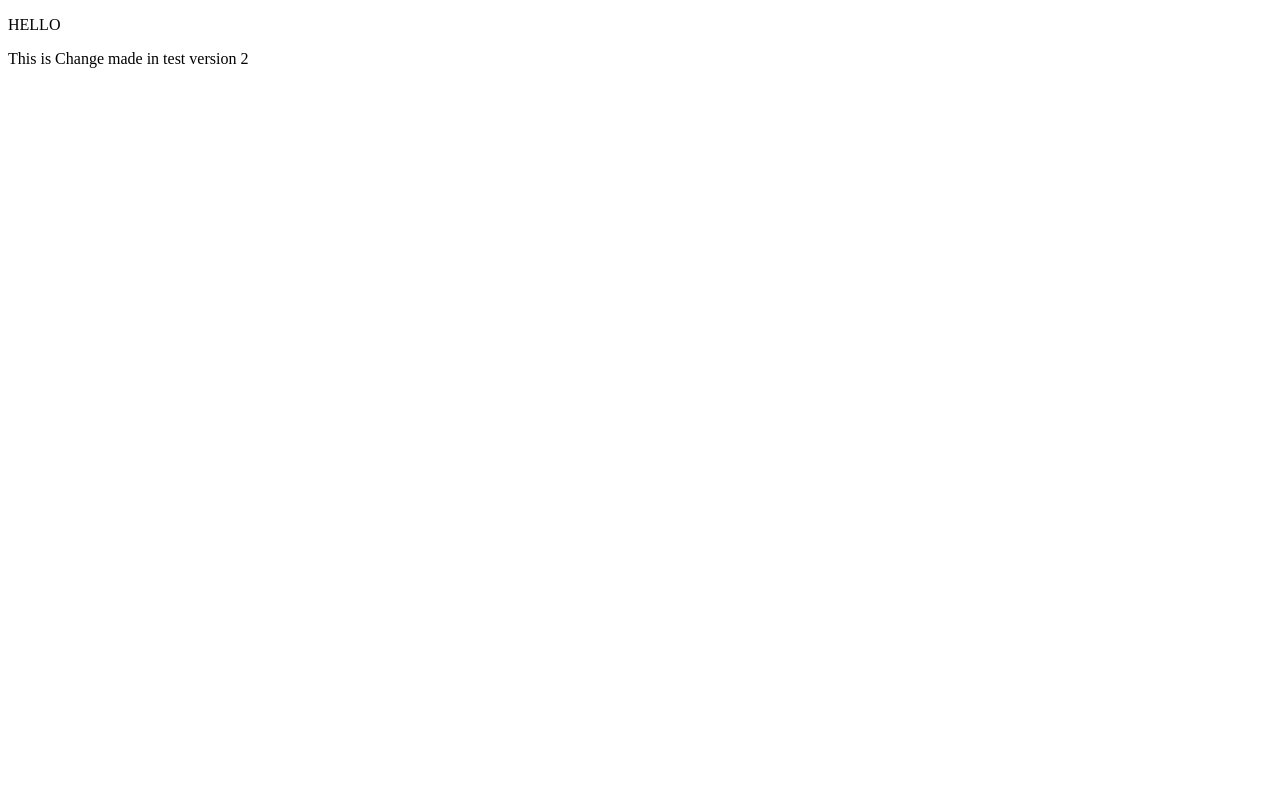
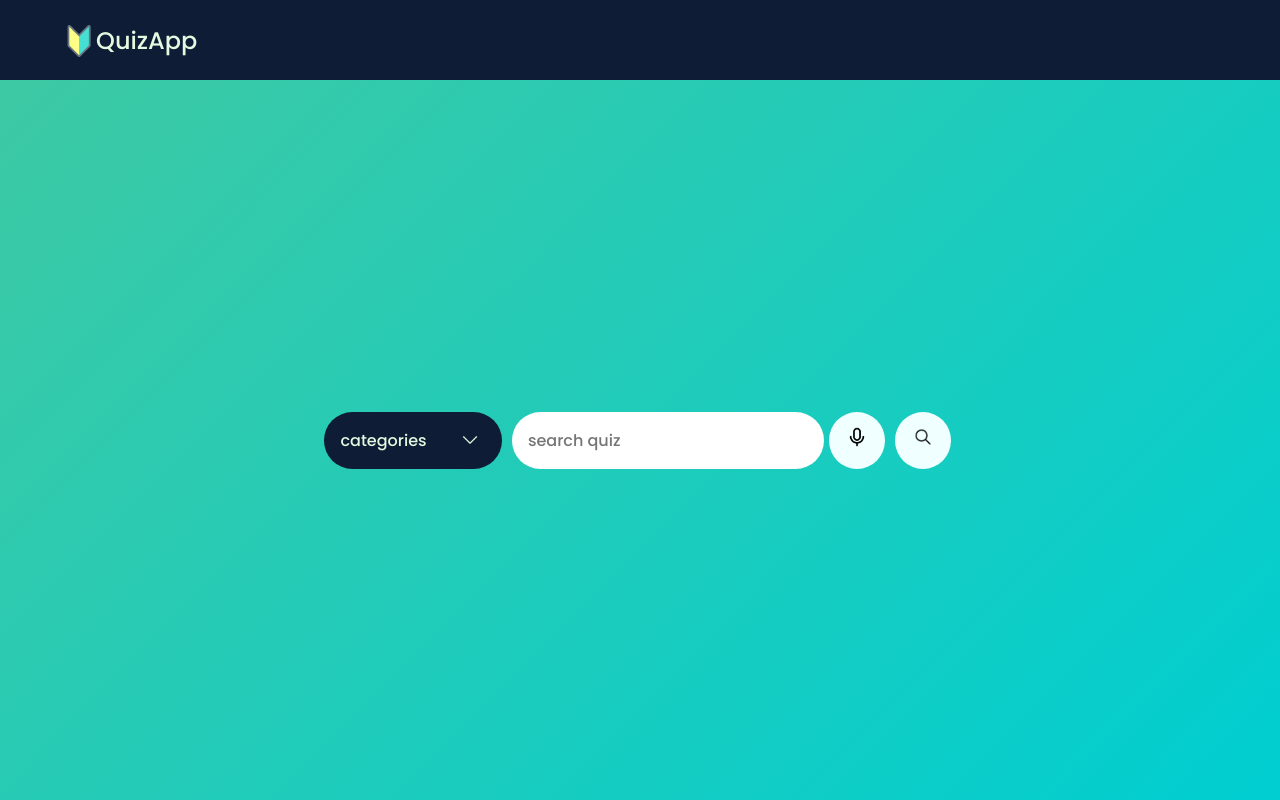
Before and after one commit to Monki12/P2-QuizApp, a plain HTML site: page index.html in a window 1280 px wide. Drawn offline with Linux system fonts and the light colour scheme.

Commit message:
landing page base

```diff
--- a/index.html
+++ b/index.html
@@ -3,10 +3,65 @@
 <head>
     <meta charset="UTF-8">
     <meta name="viewport" content="width=device-width, initial-scale=1.0">
-    <title>Document</title>
+    <link rel="stylesheet" href="style.css">
+    <script defer src="script.js"></script>
+
+    <!--google font-->
+    <link rel="preconnect" href="https://fonts.googleapis.com">
+    <link rel="preconnect" href="https://fonts.gstatic.com" crossorigin="">
+    <link href="https://fonts.googleapis.com/css2?family=Poppins:ital,wght@0,100;0,200;0,300;0,400;0,500;0,600;0,700;0,800;0,900;1,100;1,200;1,300;1,400;1,500;1,600;1,700;1,800;1,900&amp;display=swap" rel="stylesheet">
+
+    <!--fav-icon-->
+    <link rel="apple-touch-icon" sizes="180x180" href="favicon_io/apple-touch-icon.png">
+    <link rel="icon" type="image/png" sizes="32x32" href="favicon_io/favicon-32x32.png">
+    <link rel="icon" type="image/png" sizes="16x16" href="favicon_io/favicon-16x16.png">
+    <link rel="manifest" href="/site.webmanifest">
+
+
+    <title>
+        QuizApp
+    </title>
+
 </head>
 <body>
-    <p>HELLO</p>
-    <p>This is Change made in test version 2</p>
+    <div class="header">
+        <div class="icon">
+            <button>
+            <img src="favicon_io/favicon-32x32.png" alt="fav-icon" >
+            </button>
+        </div>
+        <div class="logo">
+            <h1 class="logo">QuizApp</h1>
+        </div>
+    </div>
+
+    <div class="card">
+        <!--dropdownmenu start-->
+        <div class="dropdown">
+            <div id="droptext" class="dropdowntext">
+                <span>categories</span>
+                <img id="dropicon" src="images/icons8-dropdown-50.png" >
+            </div>
+            <ul id="list" class="dropdownlist">
+                <li class="list-item">Something</li>
+                <li class="list-item">Something</li>
+                <li class="list-item">Something</li>
+                <li class="list-item">Something</li>
+                <li class="list-item">Something</li>
+            </ul>
+        </div>
+        <!--dropdownmenu end-->
+
+        <!--Searchbar start-->
+        <div class="search">
+
+                <input type="text" placeholder="search quiz" id="quiz-name">
+                <button id="micbtn"><img id="mic" src="images/voice.png"></button>
+                <button id="searchicon"><img src="images/search.png"></button>
+
+        </div>
+        <!--Search bar end-->
+    </div>
+
 </body>
 </html>
--- a/script.js
+++ b/script.js
@@ -1 +1,18 @@
-document.querySelector(".test").innerHTML= "yes";
+// Dropdown list
+let dropdownbtn = document.querySelector("#droptext");
+let list = document.querySelector("#list");
+let dropicon = document.querySelector("#dropicon");
+
+
+dropdownbtn.onclick=() =>{
+    list.classList.toggle("show");
+    dropicon.classList.toggle("show");
+};
+
+//voice search and icon animation
+
+let voicebtn= document.querySelector("#micbtn");
+let voiceicon= document.querySelector("#mic");
+voicebtn.onclick= () => {
+    voiceicon.classList.toggle("recording");
+};
--- a/style.css
+++ b/style.css
@@ -0,0 +1,190 @@
+*{
+    font-family: 'Poppins', sans-serif;
+    box-sizing: border-box;
+    padding: 0;
+    margin:0;
+}
+
+@media(max-width:500px)
+{
+    .body{
+        grid-template-rows: auto;
+    }
+}
+
+body{
+    display: grid;
+    margin: 0;
+    height: 100vh;
+    background: linear-gradient(135deg, #40c9a2, #00ced1);
+}
+
+
+.header{
+    height: 10vh;
+    padding: 2% 5%;
+    align-items: center;
+    display: flex;
+    background-color: #0e1c36;
+    color: #e5f9e0;
+}
+
+.icon{
+    margin-top: 1vh;
+    position:static;
+    background: none;
+}
+
+.icon button{
+    border: none;
+    background: none;
+}
+
+.icon button img{
+    background: none;
+}
+
+.logo{
+    display: inline;
+    margin-left: 0;
+    background: none;
+    text-decoration: none;
+}
+
+.logo h1{
+    font-size:24px;
+    font-weight: 500;
+}
+
+.card{
+    min-width: 70px;
+    width:fit-content;
+    display: flex;
+    justify-self: center;
+    align-self: flex-start;
+    height: fit-content;
+}
+
+.dropdown{
+    max-width: 200px;
+    min-width: 140px;
+    width:100%;
+    align-self: center;
+    margin: 5px;
+    position: relative;
+    width: 40%;
+    border-radius: 32px;
+    background-color: #0e1c36;
+    color: #e5f9e0;
+    box-shadow: var(--shadow);
+    cursor: pointer;
+}
+
+.dropdowntext{
+
+    margin: 1vh;
+    display: flex;
+    justify-content: space-between;
+    align-items: center;
+    font-size: 1rem;
+    font-weight: 500;
+    color: var(--white);
+    padding: 0.5rem 1rem 0.5rem 0.5rem;
+}
+
+.dropdowntext span{
+    margin-right: 10%;
+}
+
+
+.dropdowntext img{
+   height: 16px;
+   transition: rotate 0.2s ease;
+}
+
+#dropicon.show
+{
+    rotate: 180deg;
+    transition: rotate 0.2s ease;
+}
+
+.dropdownlist{
+    left: 0;
+    margin-top: 0.5rem;
+    list-style-type: none;
+    position: absolute;
+    width: 100%;
+    border-radius: 16px;
+    background-color: white;
+    color: #000;
+    max-height: 0;
+    overflow: hidden;
+    transition: max-height 0.5s;
+}
+
+#list.show{
+    max-height: 300px;
+}
+
+.list-item{
+    font-size: 0.9rem;
+    font-weight: 500;
+    padding: 1rem 0 1rem 1.5rem;
+    cursor: pointer;
+    transition: margin-left 0.2s ease;
+}
+
+.list-item:hover{
+    margin-left: 0.5rem;
+    color: #40c9a2;
+}
+
+.search{
+    margin: 5px;
+    display: flex;
+    align-items: center;
+    width: 100%;
+    color:azure;
+}
+
+.search input{
+    min-width: 170px;
+    max-width: 400px;
+    padding: 1rem;
+    width: 100%;
+    font-size: 1rem;
+    font-weight: 500;
+    color: #0e1c36;
+    border: 0;
+    outline: 0;
+    border-radius: 32px;
+}
+
+.search button{
+    min-width: 56px;
+    max-width: 56px;
+    margin: 5px;
+    border: 0;
+    outline: 0;
+    border-radius: 50%;
+    background: azure;
+    width: 30%;
+    height: 100%;
+    cursor: pointer;
+}
+
+.search button:active{
+    background-color: #A3F7B5;
+
+}
+
+
+.search button img{
+    height : 20px
+}
+
+
+
+#mic.recording{
+    content: url('/images/icons8-sound.gif');
+}
```
Also changed, not shown: favicon_io/about.txt (added), favicon_io/android-chrome-192x192.png (added), favicon_io/android-chrome-512x512.png (added), favicon_io/apple-touch-icon.png (added), favicon_io/favicon-16x16.png (added), favicon_io/favicon-32x32.png (added), favicon_io/favicon.ico (added), favicon_io/site.webmanifest (added), images/icons8-dropdown-50.png (added), images/icons8-sound.gif (added), images/search.png (added), images/search2.png (added), images/voice.png (added).
